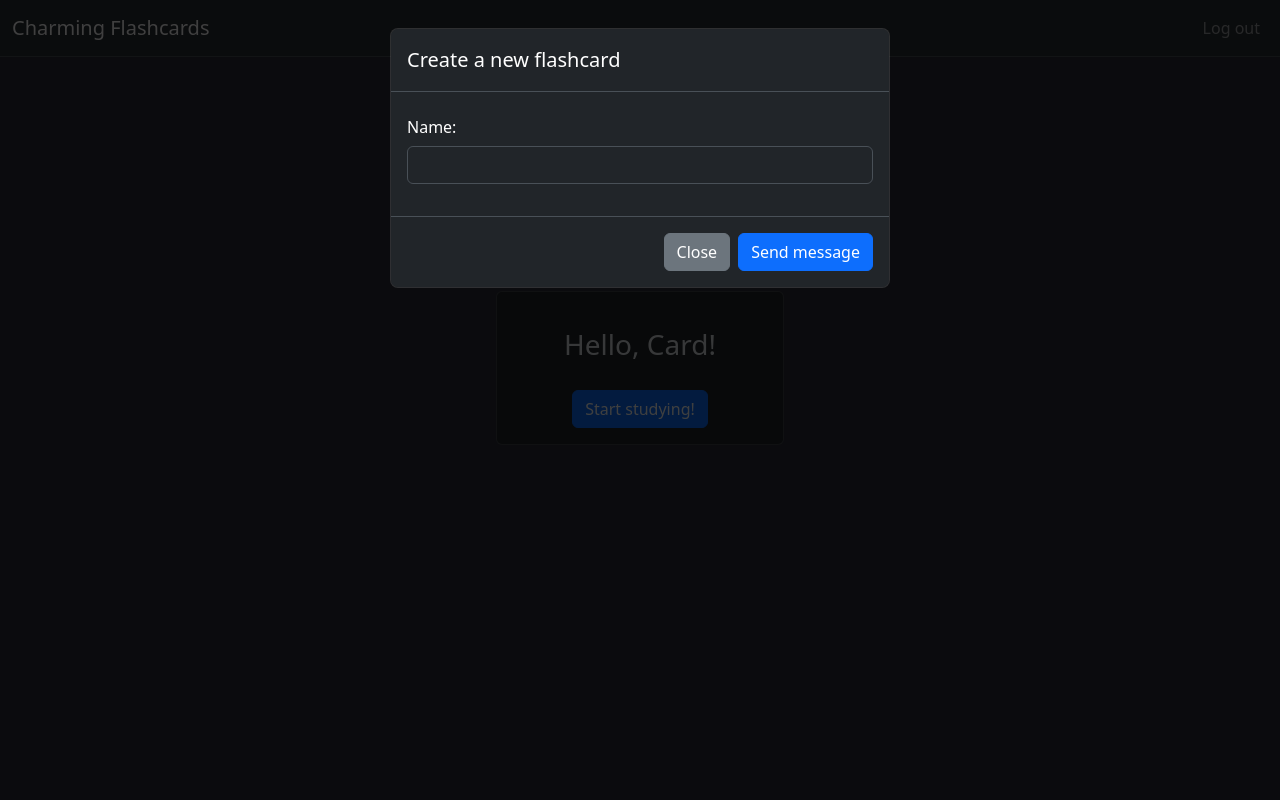
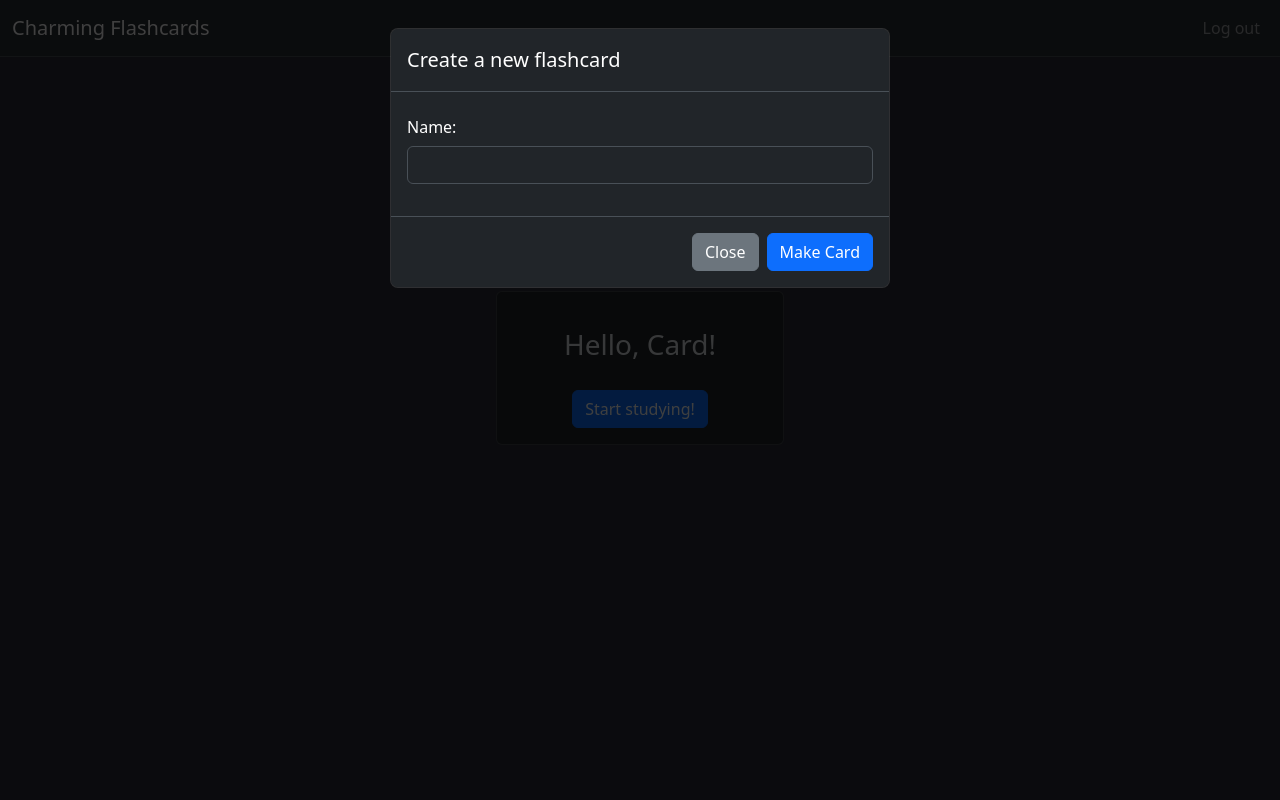
Before and after one commit to wongjoshua2005/Flashcard-Web-Application, a Flask app: page /sets in a window 1280 px wide, after a click on "Create flashcard". Run offline with Flask 3, Linux system fonts and the light colour scheme; a user stored in the database is signed in.

Commit message:
Added script to create cards
I added a JavaScript code that can create the cards into the HTML
and updated the database to include the list of flashcards and
the flashcards themselves.

```diff
--- /dev/null
+++ b/static/script.js
@@ -0,0 +1,29 @@
+document.addEventListener("DOMContentLoaded", function()
+{
+    const card_btn = document.querySelector(".create_card");
+
+    card_btn.addEventListener("click", function()
+    {
+        const card_container = document.querySelector(".card-container");
+        const title_input = document.querySelector(".user_input");
+        const title_value = title_input.value;
+
+        const card = document.createElement("div");
+        card.setAttribute("class", "card text-center mb-3");
+        card.style.width = "18rem";
+        const card_body = document.createElement("div");
+        card_body.setAttribute("class", "card-body");
+        const card_title = document.createElement("h3");
+        card_title.style.padding = "20px";
+        card_title.setAttribute("class", "card-title");
+        card_title.textContent = title_value;
+        const submit_btn = document.createElement("a");
+        submit_btn.setAttribute("class", "btn btn-primary");
+        submit_btn.textContent = "Start studying!";
+
+        card_container.appendChild(card);
+        card.appendChild(card_body);
+        card_body.appendChild(card_title);
+        card_body.appendChild(submit_btn);
+    });
+});
--- a/templates/index.html
+++ b/templates/index.html
@@ -21,19 +21,20 @@
           <form>
             <div class="mb-3">
               <label for="recipient-name" class="col-form-label">Name:</label>
-              <input type="text" class="form-control" id="flashcard-name">
+              <input type="text" class="form-control user_input" id="flashcard-name">
             </div>
           </form>
         </div>
         <div class="modal-footer">
           <button type="button" class="btn btn-secondary" data-bs-dismiss="modal">Close</button>
-          <button type="button" class="btn btn-primary">Send message</button>
+          <button type="button" class="btn btn-primary create_card">Make Card</button>
         </div>
       </div>
     </div>
   </div>
 
-  <div data-bs-theme="dark" style="margin: 50x;" class="d-flex align-content-start justify-content-center flex-wrap">
+  <!-- Flashcard Template -->
+  <div data-bs-theme="dark" style="padding: 50x;" class="card-container d-flex align-content-start justify-content-center flex-wrap">
     <div class="card text-center mb-3" style="width: 18rem;">
       <div class="card-body">
         <h3 style="padding: 20px;" class="card-title">Hello, Card!</h3>
--- a/templates/layout.html
+++ b/templates/layout.html
@@ -8,6 +8,9 @@
 
         <!-- Add in Bootstrap framework for the web application design -->
         <link href="https://cdn.jsdelivr.net/npm/bootstrap@5.3.3/dist/css/bootstrap.min.css" rel="stylesheet" integrity="sha384-QWTKZyjpPEjISv5WaRU9OFeRpok6YctnYmDr5pNlyT2bRjXh0JMhjY6hW+ALEwIH" crossorigin="anonymous">
+
+        <!-- Creating flashcards functionality -->
+        <script src="{{ url_for('static', filename='script.js') }}" defer></script>
     </head>
 
     <body style="background-color: #2C2E3A">
```
Also changed, not shown: user_database.db, 1 other file.
